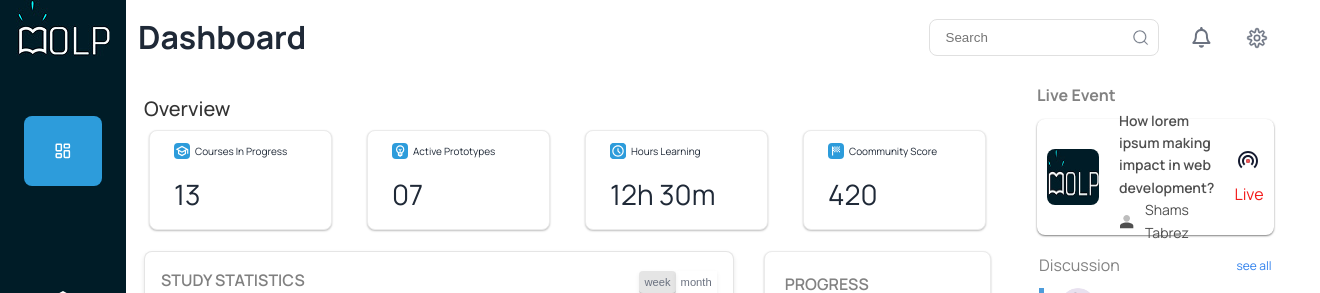
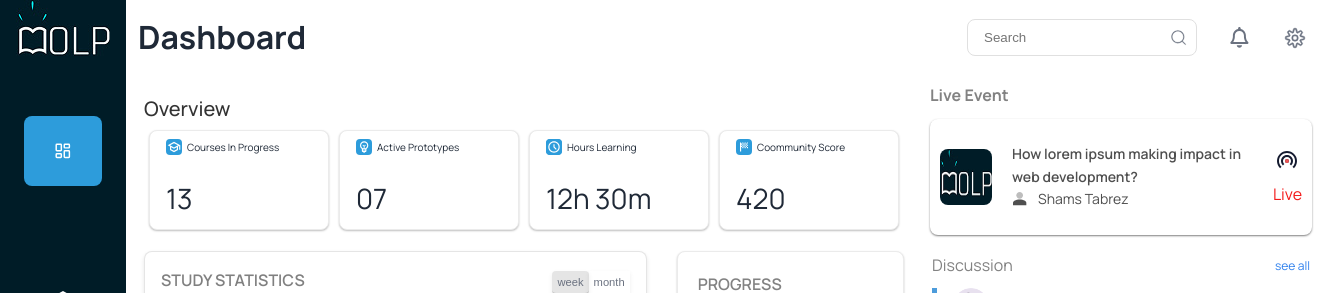
Before and after one commit to lurldgbodex/learning_platform, a React (Vite) app in the folder client/: page /dashboard in a window 1280 px wide. Shown: the top 293 px of the page, 1320 px wide, since content can reach past the window. Built offline with nearby package versions, Linux system fonts and the light colour scheme; no server answers; sample sign-in values are in the browser's storage.

Commit message:
fix: adjust dashboard screen elements contraint

```diff
--- a/client/src/components/Events/LiveEvent.module.css
+++ b/client/src/components/Events/LiveEvent.module.css
@@ -1,6 +1,7 @@
 .event {
   display: flex;
   flex-direction: column;
+  align-items: center;
   padding: 8px;
   gap: 10px;
 }
@@ -8,6 +9,7 @@
 .event h3 {
   color: #828282;
   font-size: 16px;
+  align-self: flex-start;
 }
 
 .eventCard {
@@ -15,7 +17,6 @@
   align-items: center;
   padding: 10px;
   height: 116px;
-  max-width: 382px;
   flex-shrink: 0;
   background: #fff;
   border-radius: 8px;
@@ -62,3 +63,9 @@
   color: #f31a1a;
   font-size: 16px;
 }
+
+@media (min-width: 600px) {
+  .eventCard {
+    width: 382px;
+  }
+}
--- a/client/src/components/MyCourses/MyCourses.module.css
+++ b/client/src/components/MyCourses/MyCourses.module.css
@@ -72,6 +72,6 @@
   }
 
   .courseCard {
-    width: 272px;
+    width: 262px;
   }
 }
--- a/client/src/components/OverviewCards/OverviewCards.module.css
+++ b/client/src/components/OverviewCards/OverviewCards.module.css
@@ -69,15 +69,15 @@
     display: flex;
     justify-content: space-between;
     align-self: stretch;
-    gap: 25px;
+    max-width: 846px;
   }
 
   .card {
     justify-content: space-between;
-    gap: 10px;
-    width: 183px;
     height: 100px;
+    width: 180px;
     align-items: flex-start;
+    padding: 8px 16px;
   }
 
   .cardTitleContainer {
--- a/client/src/pages/Dashboard/Dashboard.module.css
+++ b/client/src/pages/Dashboard/Dashboard.module.css
@@ -34,7 +34,7 @@
 
   .contents {
     display: flex;
-    gap: 20px;
+    width: 100%;
   }
 
   .leftContent {
```
